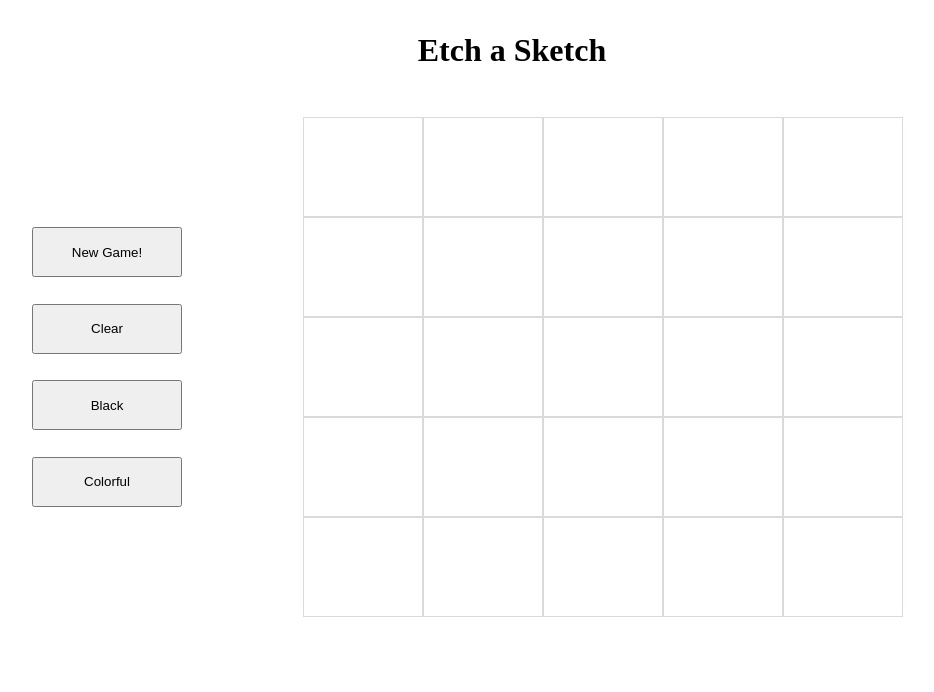
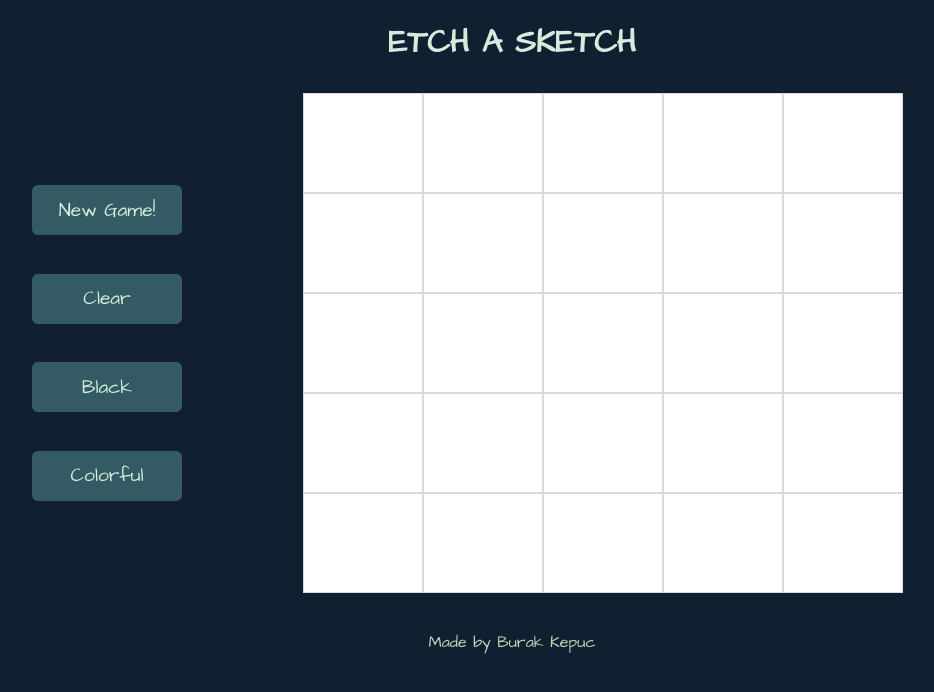
Before and after one commit to Burakkepuc/Etch-a-Sketch, a plain HTML site: page index.html in a window 1280 px wide. Shown: the whole page, without its empty margins (128-1062 px from the left). Drawn offline with Linux system fonts and the light colour scheme.

Commit message:
css design done

```diff
--- a/index.html
+++ b/index.html
@@ -5,13 +5,19 @@
     <meta http-equiv="X-UA-Compatible" content="IE=edge">
     <meta name="viewport" content="width=device-width, initial-scale=1.0">
     <title>Etch-a-Sketch</title>
+    <!-- CSS -->
     <link rel="stylesheet" href="style.css">
+    <!-- JS -->
     <script src="app.js" defer></script>
+    <!-- FONTS -->
+<link rel="preconnect" href="https://fonts.googleapis.com">
+<link rel="preconnect" href="https://fonts.gstatic.com" crossorigin>
+<link href="https://fonts.googleapis.com/css2?family=Architects+Daughter&display=swap" rel="stylesheet">
+
 </head>
 <body>
 
     <h1>Etch a Sketch</h1>
-
     <div id="content">
 
         <div id="buttons">
@@ -35,7 +41,7 @@
         <div id="container"></div>
 
     </div>
-
+   <footer>Made by Burak Kepuc</footer>
 
 </body>
 </html>
--- a/style.css
+++ b/style.css
@@ -2,6 +2,7 @@
     margin:0;
     padding: 0;
     box-sizing: border-box;
+    font-family: 'Architects Daughter', cursive;
 }
 
 :root{
@@ -10,9 +11,16 @@
 --main-bg-color: black;
 }
 
+body{
+    background-color: #112031;
+
+}
 h1{
    text-align: center;
-   margin-top: 1em;
+   text-transform: uppercase;
+   position: relative;
+   top: 20px;
+    color: #D4ECDD;
 }
 #content{
     display: flex;
@@ -27,10 +35,20 @@ h1{
 
 }
 .btn{
-    padding: 1em;
     margin: 1em 0;
     width: 150px;
     height: 50px;
+    font-size: 1.2em;
+
+    background-color: #345B63;
+    color: #D4ECDD;
+    border:0;
+    border-radius: 6px;
+    cursor: pointer;
+}
+
+.btn:hover{
+    box-shadow: 0 0 2px 2px #D4ECDD;
 }
 
 #container{
@@ -41,9 +59,18 @@ h1{
     height: 500px;
 
     margin: 3em auto;
+
+    background-color: white;
 }
 
 .box{
     border:1px solid rgba(218, 214, 214, 0.925);
     text-align: center;
 }
+
+footer{
+    position: relative;
+    bottom:10px;
+    text-align: center;
+    color: #BFD8B8;
+}
```
